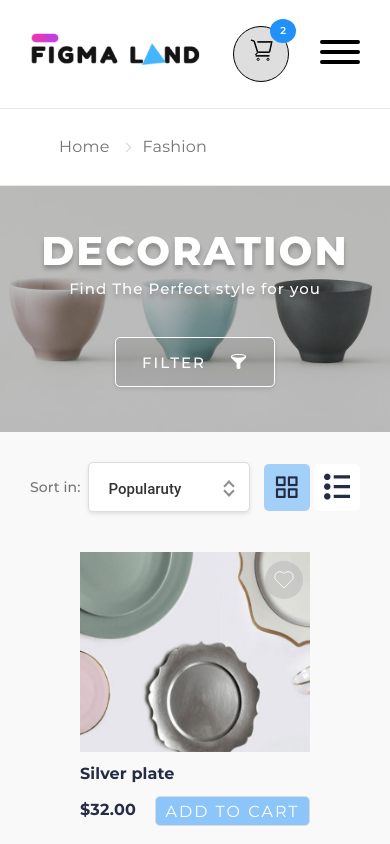
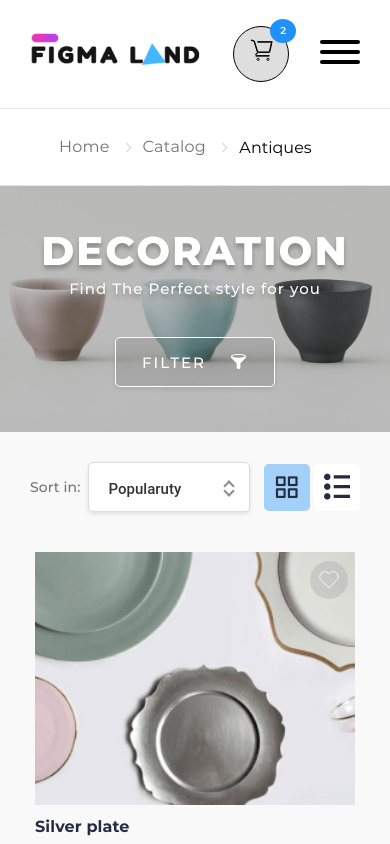
Before and after one commit to UrchuckElena/Our_project, a plain HTML site: page shop_page.html in a window 390 px wide. Shown: the top 844 px of the page. Drawn offline with nearby package versions, Linux system fonts and the light colour scheme; files whose address does not match are found by name.

Commit message:
Fix bugs wich img

```diff
--- a/assets/css/shop_style.scss
+++ b/assets/css/shop_style.scss
@@ -507,6 +507,7 @@
         justify-content: space-between;
         margin: 0 -10px;
         .product_item {
+            width: calc(25% - 30px);
             display: flex;
             margin: 0 10px 45px;
             flex-direction: column;
@@ -573,20 +574,18 @@
                 }
             }
             .product_photo {
-                width: 230px;
                 position: relative;
                 overflow: hidden;
                 &:before {
                     content: "";
                     display: block;
-                    padding-top: 87%;
+                    padding-top: 79%;
                 }
                 img {
                     position: absolute;
                     left: 50%;
                     top: 50%;
                     width: 100%;
-                    height: 100%;
                     transform: translate(-50%, -50%);
                 }
             }
@@ -743,6 +742,12 @@
     }
 }
 
+
+@media screen and (max-width: 1420px){
+    #card_item #product_list .product_item {
+        width: calc(33% - 30px);
+    }
+}
 @media screen and (max-width: 1200px) {
     #card_item #product_list.list-view .product_item .product_photo {
         width: 270px;
@@ -752,6 +757,9 @@
 @media screen and (max-width: 1189px) {
     #card_item #product_list {
         justify-content: space-around;
+    }
+    #card_item #product_list .product_item {
+        width: calc(50% - 30px);
     }
 }
 
@@ -828,11 +836,17 @@
     .shop_page_title .shop_page_title_text {
         padding: 30px 90px;
     }
+    #card_item #product_list .product_item {
+        width: calc(33% - 30px);
+    }
 }
 
 @media screen and (max-width: 790px) {
     #card_item #product_list {
         justify-content: space-around;
+    }
+    #card_item #product_list .product_item {
+        width: calc(50% - 30px);
     }
 }
 
@@ -856,8 +870,14 @@
         display: block;
     }
     #card_item #product_list.list-view .product_item .like_link {
-        top: 9px;
+        top: 18px;
         right: 7px;
+    }
+}
+
+@media screen and (max-width: 540px) {
+    #card_item #product_list .product_item {
+        width: calc(100% - 30px);
     }
 }
 
@@ -876,7 +896,10 @@
         font-size: 16px;
     }
     #card_item #product_list.list-view .product_item .product_photo:before {
-        padding-top: 85%;
+        padding-top: 81%;
+    }
+    #card_item #product_list.list-view .product_item .like_link {
+        top: 9px;
     }
 }
 
--- a/assets/js/main.js
+++ b/assets/js/main.js
@@ -108,7 +108,7 @@ $(document).ready(function (){
                             <a class="pixel_btn" href="#">add to cart</a>
                         </div>
                         <div class="products_color">
-                            <form>
+                            <form method="POST">
                                 <input type="checkbox" id="blue_${i}" name="colors">
                                 <label class="blue" title="Синий" for="blue_${i}"></label>
                                 <input type="checkbox" id="green_${i}" name="colors">
--- a/shop_page.html
+++ b/shop_page.html
@@ -227,9 +227,11 @@
 
 
     <div class="pre_menu">
-        <a href="#">Home</a>
+        <a href="index.html">Home</a>
         <span class="right_arrow"></span>
-        <a href="#">Fashion</a>
+        <a href="#">Catalog</a>
+        <span class="right_arrow"></span>
+        <span>Аntiques</span>
     </div>
 
     <div class="shop_page_title">
@@ -244,7 +246,7 @@
 
     <div class="shop_flex">
         <aside class="shop_components">
-            <form>
+            <form method="POST">
                 <div class="shop_filter" id="mobile_filter">
                     <div class="close_filter">
                         <a class="move" href="#"><i class="icon-close"></i></a>
```
Also changed, not shown: product.html (+6 -2 lines), assets/css/shop_style.css, assets/css/shop_style.min.css.
